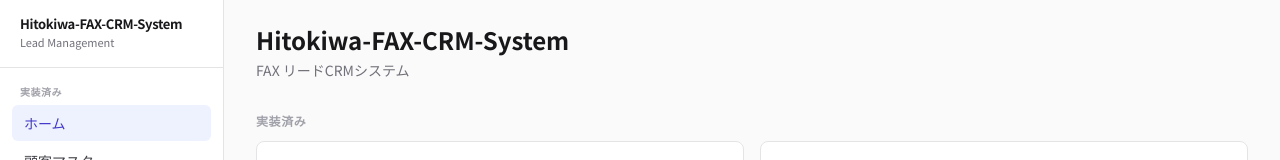
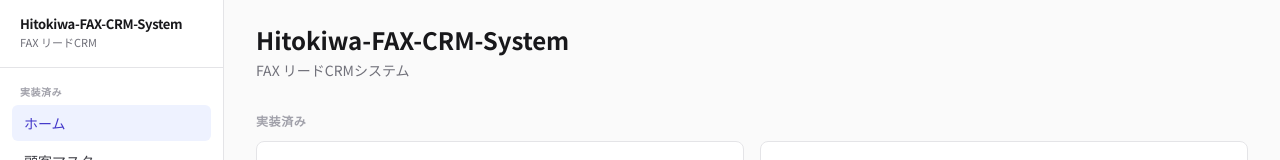
Before and after one commit to nakayama-hayato-0931/FAX_CRM, a Next.js app in the folder frontend/: page / in a window 1280 px wide. Shown: the top 160 px of the page. Built offline with nearby package versions, Linux system fonts and the light colour scheme.

Commit message:
feat(brand): update sidebar subtext to 'FAX リードCRM' (日本語化)

```diff
--- a/frontend/src/components/Layout.js
+++ b/frontend/src/components/Layout.js
@@ -32,7 +32,7 @@ export default function Layout({ children }) {
         <aside className="w-56 flex-shrink-0 bg-white border-r border-zinc-200 flex flex-col">
           <div className="px-5 py-4 border-b border-zinc-200">
             <div className="text-[13px] font-bold text-zinc-900 tracking-tight leading-tight">Hitokiwa-FAX-CRM-System</div>
-            <div className="text-[11px] text-zinc-500 mt-0.5">Lead Management</div>
+            <div className="text-[11px] text-zinc-500 mt-0.5">FAX リードCRM</div>
           </div>
 
           <nav className="flex-1 overflow-y-auto px-3 py-3 space-y-0.5">
```
